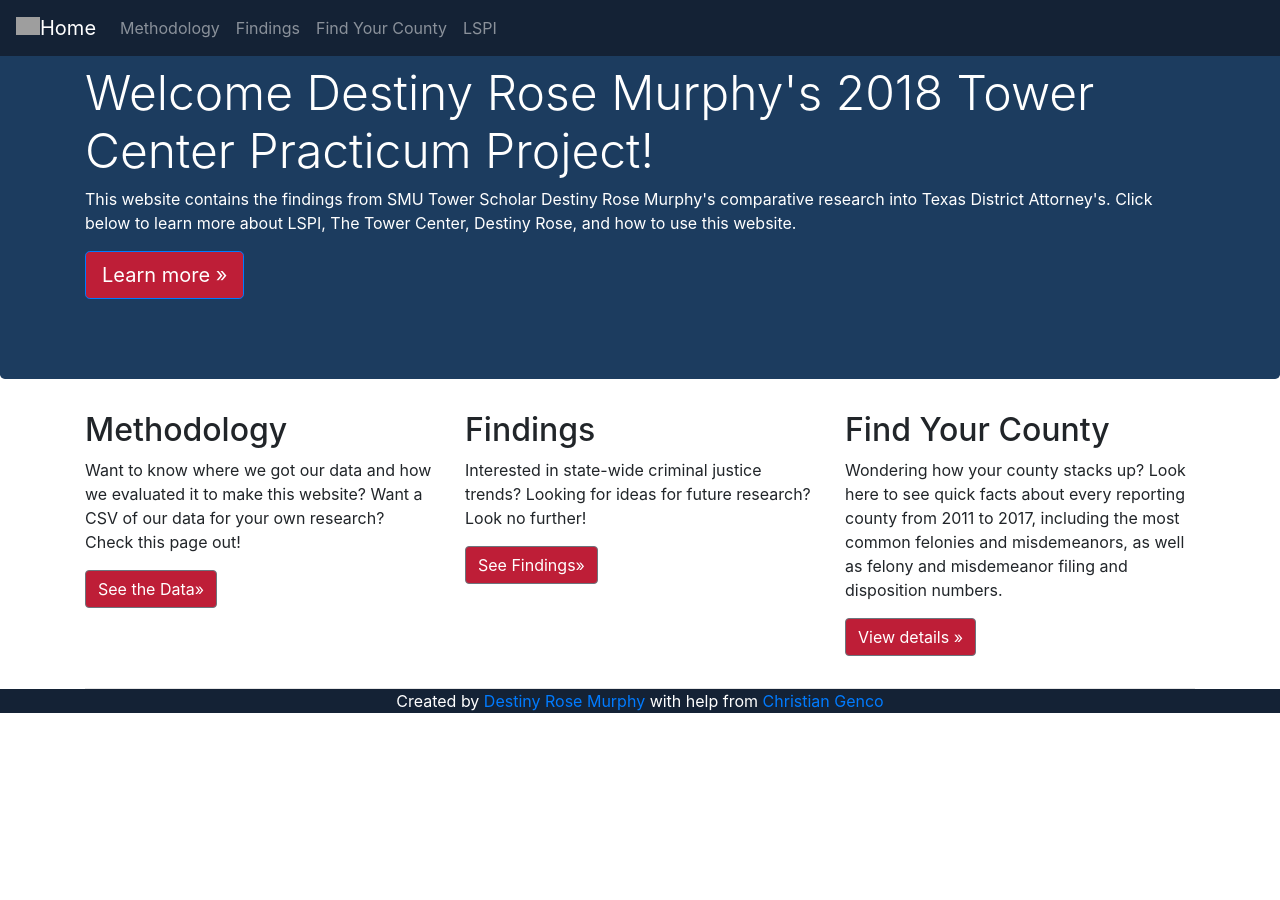
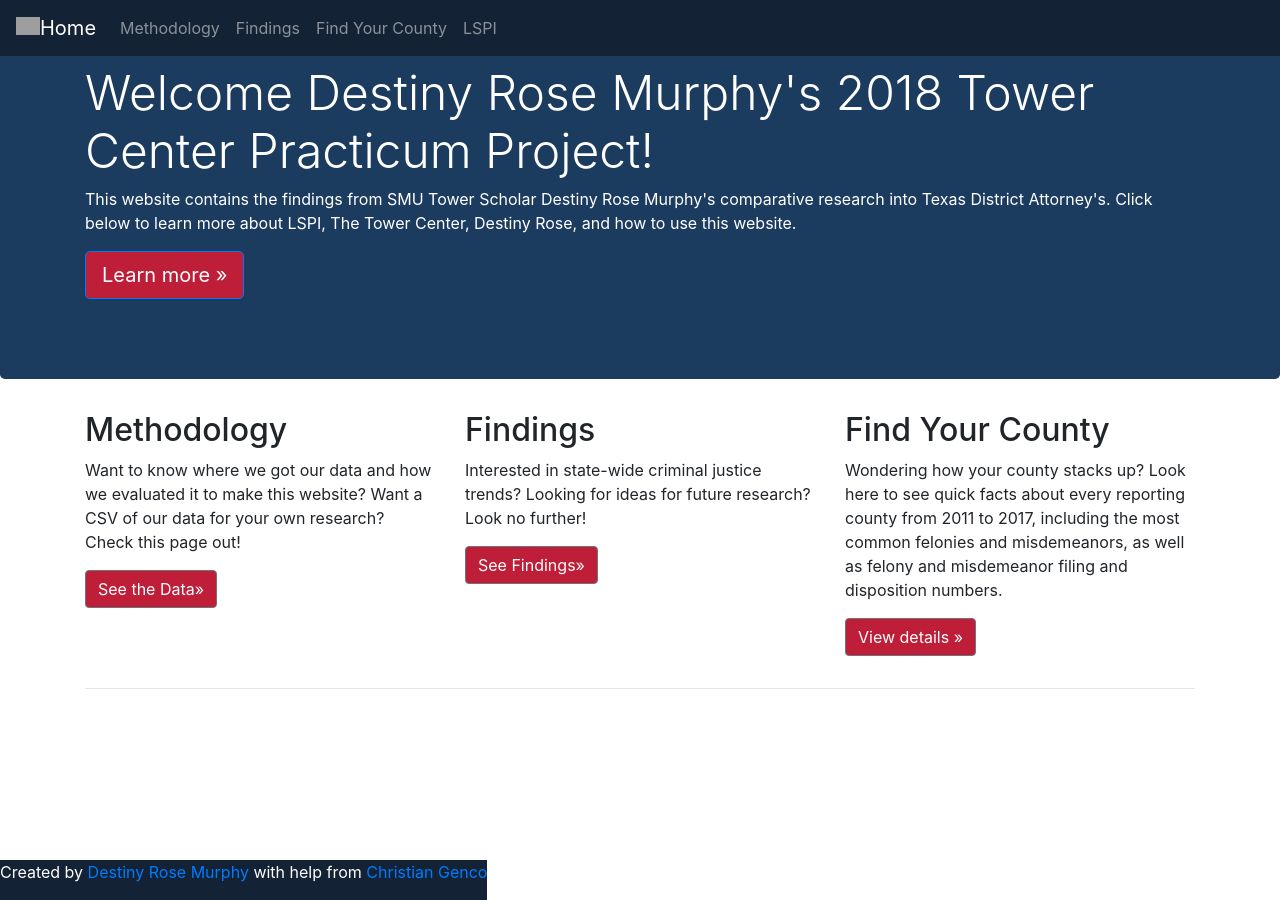
Before and after one commit to DestinyRoseMurphy/DestinyRoseMurphy.github.io, a Jekyll site: the page criminalJusticeWebsite/index.html, which Jekyll copies as it is, in a window 1280 px wide. Built offline with Jekyll 4.4.1, drawn with Linux system fonts in a browser that asks for light colours; nearby versions of some CDN libraries; a script that is not in the unit is left out; grey boxes are pictures that could not be loaded.

Commit message:
Tried to pin footer to bottom of index page

```diff
--- a/criminalJusticeWebsite/index.html
+++ b/criminalJusticeWebsite/index.html
@@ -70,7 +70,7 @@
 
     </main>
 
-   <footer style="background-color: rgb(20,34,53); margin-top: -1rem" class="">
+   <footer style="background-color: rgb(20,34,53); margin-top: -1rem; position:fixed; bottom:0;" class="">
       <p style="color: white; text-align: center;">Created by <a href ="http://www.destinyrosemurphy.com/">Destiny Rose Murphy</a> with help from <a href ="https://christian.gen.co/">Christian Genco</a></p>
     </footer>
 
```
